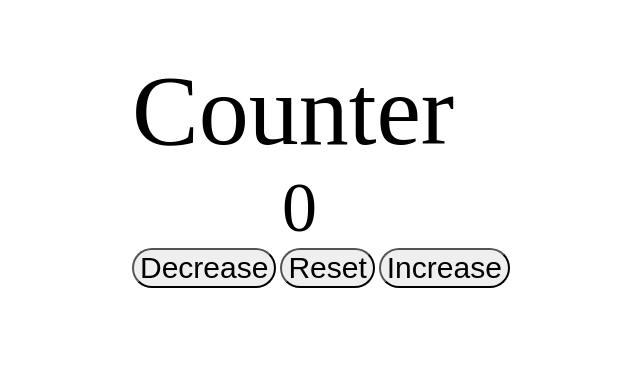
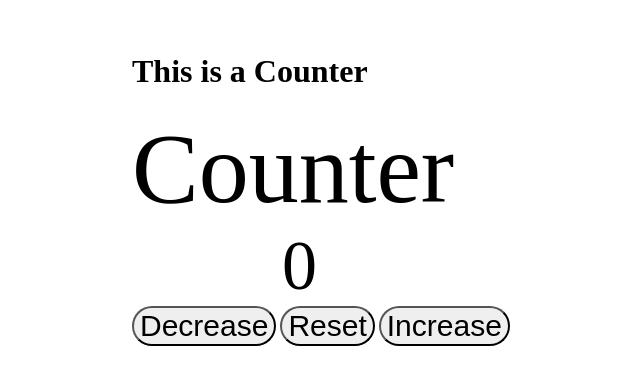
Before and after one commit to Sambid009/js-counter, a plain HTML site: page Index.html in a window 1280 px wide. Shown: the part 147-532 px from the top of the page, without its empty margins (376-1016 px from the left). Drawn offline with Linux system fonts and the light colour scheme.

Commit message:
Update Index.html

```diff
--- a/Index.html
+++ b/Index.html
@@ -12,6 +12,7 @@
 
 
 <main>
+    <h1>This is a Counter</h1>
     <section id = "ass">Counter</section>
     <span id="value">0</span><br>
     <button class= "btn decrease">Decrease</button>
```
